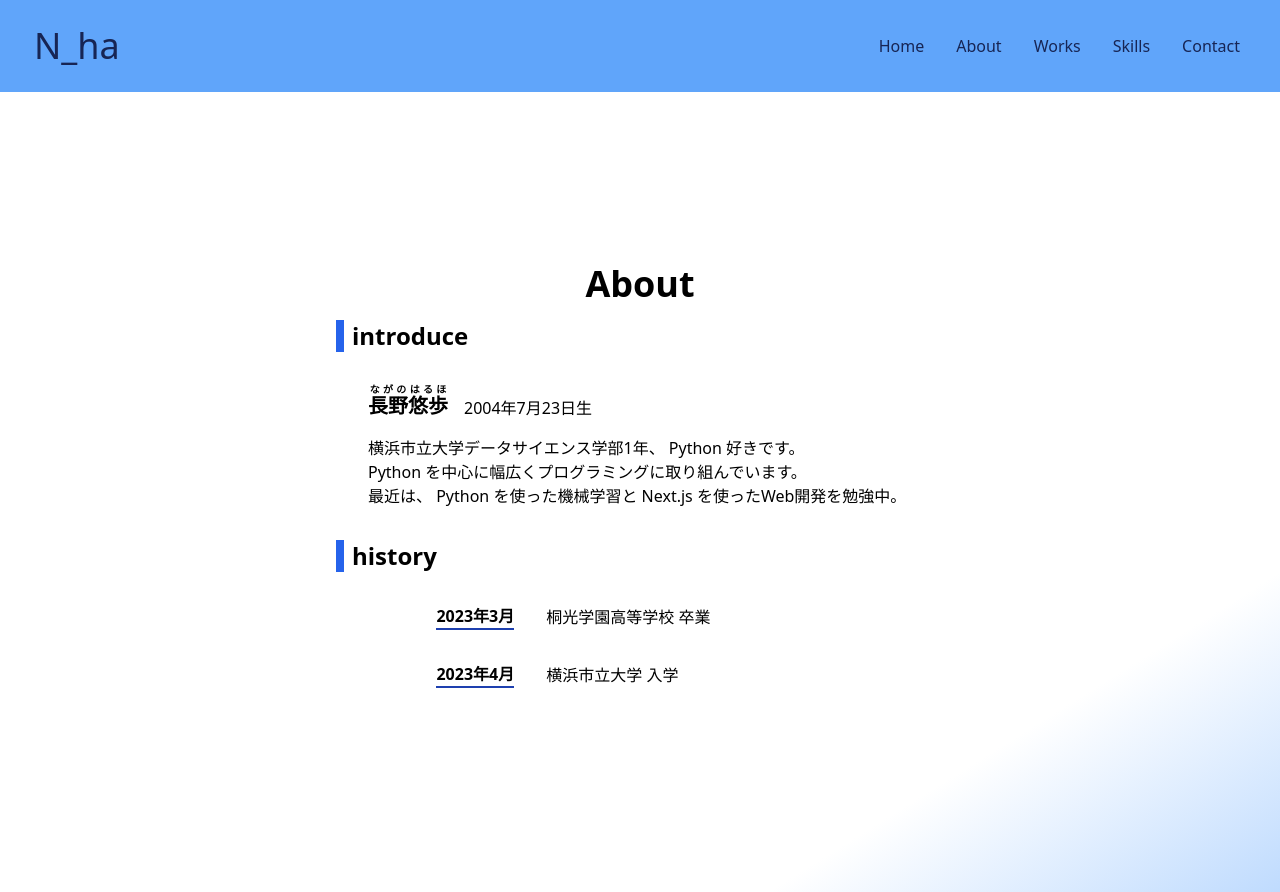
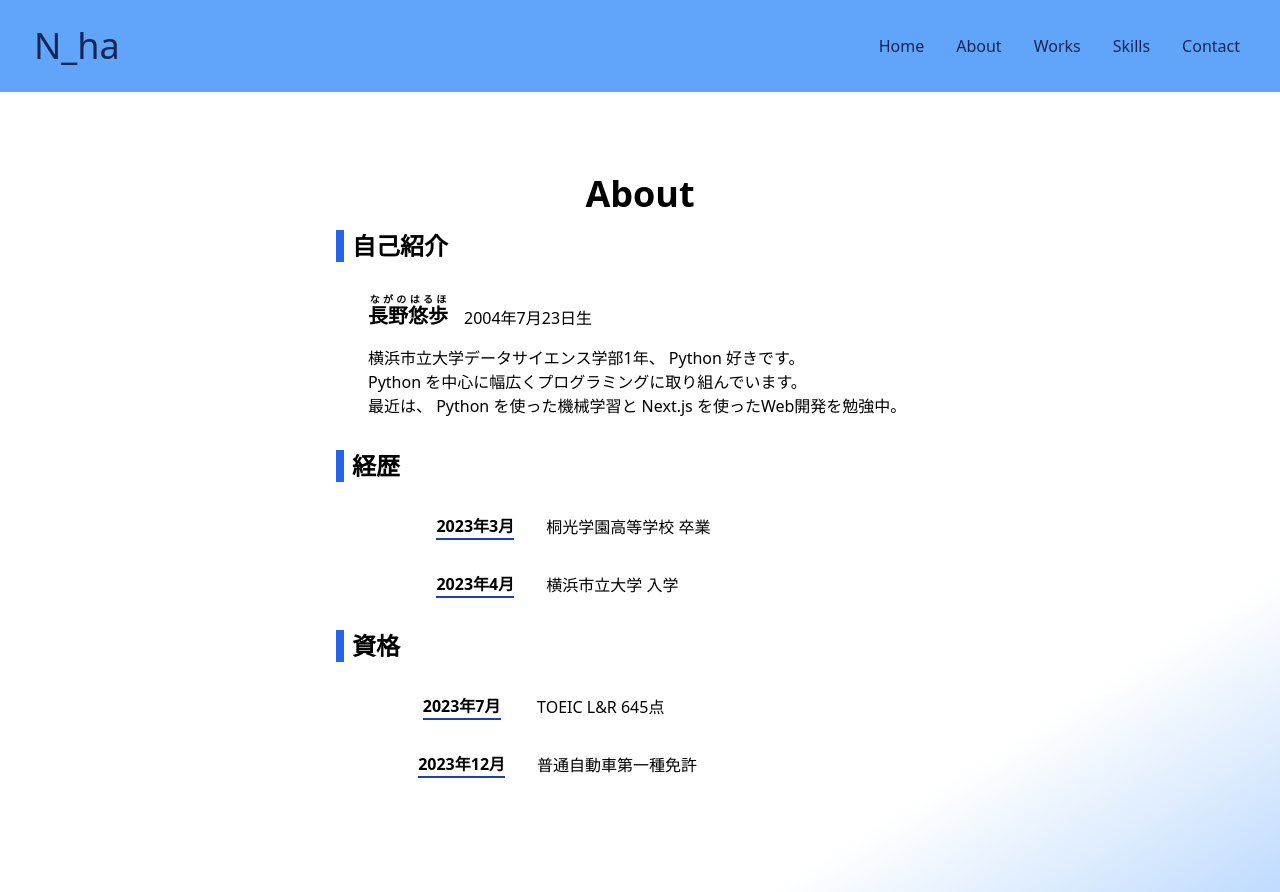
Before and after one commit to N-ha-1050/portfolio, a Next.js app: page /about in a window 1280 px wide. Built offline with nearby package versions, Linux system fonts and the light colour scheme.

Commit message:
🎨 内容の更新

```diff
--- a/src/pages/about.tsx
+++ b/src/pages/about.tsx
@@ -1,23 +1,15 @@
 import { Content } from "@/components/ui/Content"
 import { Dict } from "@/components/ui/Dict"
-import { List } from "@/components/ui/List"
 import { Part } from "@/components/ui/Part"
 import { Section } from "@/components/ui/Section"
 import { SetInline } from "@/components/ui/SetInline"
 import { Title } from "@/components/ui/Title"
 import { NextPage } from "next"
-// import { Fragment } from "react"
-
-// const history: { date: string; content: string }[] = [
-//     // { date: "2004年7月23日", content: "誕生" },
-//     { date: "2023年3月", content: "桐光学園高等学校 卒業" },
-//     { date: "2023年4月", content: "横浜市立大学 入学" },
-// ]
 
 const About: NextPage = () => (
     <SetInline>
         <Title>About</Title>
-        <Part>introduce</Part>
+        <Part>自己紹介</Part>
         <Content>
             <Section text="2004年7月23日生">
                 <ruby className="mr-4 text-xl font-bold">
@@ -30,7 +22,7 @@ const About: NextPage = () => (
             <br />
             最近は、 Python を使った機械学習と Next.js を使ったWeb開発を勉強中。
         </Content>
-        <Part>history</Part>
+        <Part>経歴</Part>
         <Content>
             <Dict>
                 {/* <>2004年7月23日</>
@@ -41,18 +33,15 @@ const About: NextPage = () => (
                 <>横浜市立大学 入学</>
             </Dict>
         </Content>
-        {/* <Content>
-            <div className="grid w-fit md:grid-cols-2 md:gap-4">
-                {history.map(({ date, content }) => (
-                    <Fragment key={date}>
-                        <p className="justify-self-center font-bold text-blue-800 md:border-b-2 md:border-blue-800 md:text-black">
-                            {date}
-                        </p>
-                        <p className="mb-8 md:mb-0">{content}</p>
-                    </Fragment>
-                ))}
-            </div>
-        </Content> */}
+        <Part>資格</Part>
+        <Content>
+            <Dict>
+                <>2023年7月</>
+                <>TOEIC L&R 645点</>
+                <>2023年12月</>
+                <>普通自動車第一種免許</>
+            </Dict>
+        </Content>
     </SetInline>
 )
 
--- a/src/pages/skills.tsx
+++ b/src/pages/skills.tsx
@@ -20,8 +20,7 @@ const Skills: NextPage = () => (
             現在は、 Django REST Framework を使った開発がメイン(フロントエンドは
             Next.js )。
             <br />
-            認証は、 OAuth2 + JWT + Cookie
-            を使うことが多い。(認証周りはこれからもっと勉強したい。)
+            ユーザー認証周りをもっと勉強したい。
             <Section>データサイエンス・AI</Section>
             高校2年のときに、Django
             のWebアプリケーションで集めたデータを上手く使えないかと思ったことと、同時期に
@@ -29,8 +28,8 @@ const Skills: NextPage = () => (
             <br />
             大学で本格的に学びたい(データサイエンス学部在籍)。
             <br />
-            現在は、Signate や Kaggle のコンペに参加しながら勉強中。メインに
-            LightGBM を使用。
+            現在は、Signate や Kaggle のコンペに参加しながら、メインに LightGBM
+            と Tensorflow を勉強中。
             <Section>その他</Section>
             Python
             自体は中学3年のときに初めて触り、高校に入ってから本格的に使い始めた。
--- a/src/pages/works.tsx
+++ b/src/pages/works.tsx
@@ -11,23 +11,6 @@ import { NextPage } from "next"
 const Works: NextPage = () => (
     <SetInline>
         <Title>Works</Title>
-        <Part>Blog</Part>
-        <Content>
-            フロントエンドは Next.js + tailwind CSS に移行中。
-            <Section>使った技術(フロントエンド)</Section>
-            <List>
-                <>React - TypeScript</>
-                <>Chakra Ui</>
-            </List>
-            <Section>使った技術(バックエンド)</Section>
-            <List>
-                <>DRF(Django REST Framework) - Python</>
-            </List>
-            <Section>リンク</Section>
-            <List>
-                <LinkText href="https://blog.n-ha.cf">Site</LinkText>
-            </List>
-        </Content>
         <Part>Portfolio</Part>
         <Content>
             このサイト。ポートフォリオ。
@@ -42,6 +25,24 @@ const Works: NextPage = () => (
                 <LinkText href="https://github.com/N-ha-1050/portfolio">
                     GitHub
                 </LinkText>
+            </List>
+        </Content>
+        <Part>Blog</Part>
+        <Content>
+            フロントエンドは Next.js + tailwind CSS に移行中。
+            今は自分用のメモと化している。
+            <Section>使った技術(フロントエンド)</Section>
+            <List>
+                <>React - TypeScript</>
+                <>Chakra Ui</>
+            </List>
+            <Section>使った技術(バックエンド)</Section>
+            <List>
+                <>DRF(Django REST Framework) - Python</>
+            </List>
+            <Section>リンク</Section>
+            <List>
+                <LinkText href="https://blog.n-ha.cf">Site</LinkText>
             </List>
         </Content>
         <Part>Stady</Part>
@@ -66,7 +67,7 @@ const Works: NextPage = () => (
             </Dict>
             <Section>使った技術(vbs)</Section>
             <List>
-                <>vbs(Visual Basic Script)</>
+                <>vbs(VBScript)</>
             </List>
             <Section>使った技術(web)</Section>
             <List>
@@ -89,12 +90,6 @@ const Works: NextPage = () => (
                 </LinkText>
             </List>
         </Content>
-        {/* <Part>div-game</Part>
-        <p className="m-8"></p>
-        <Part>海戦ゲーム</Part>
-        <p className="m-8"></p>
-        <Part>word2vec</Part>
-        <p className="m-8"></p> */}
         <Part>Herbs</Part>
         <Content>
             ハーブの栽培記録。
@@ -104,8 +99,7 @@ const Works: NextPage = () => (
             初めての作品で、夏の自由課題で提出。
             <Section>使った技術</Section>
             <List>
-                <>HTML</>
-                <>CSS</>
+                <>HTML/CSS</>
             </List>
             <Section>リンク</Section>
             <List>
```
